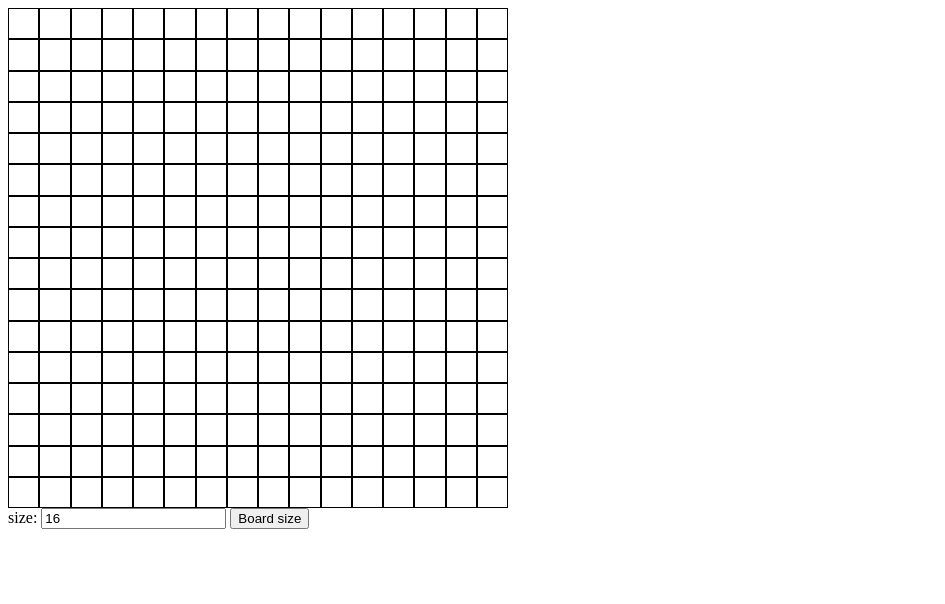
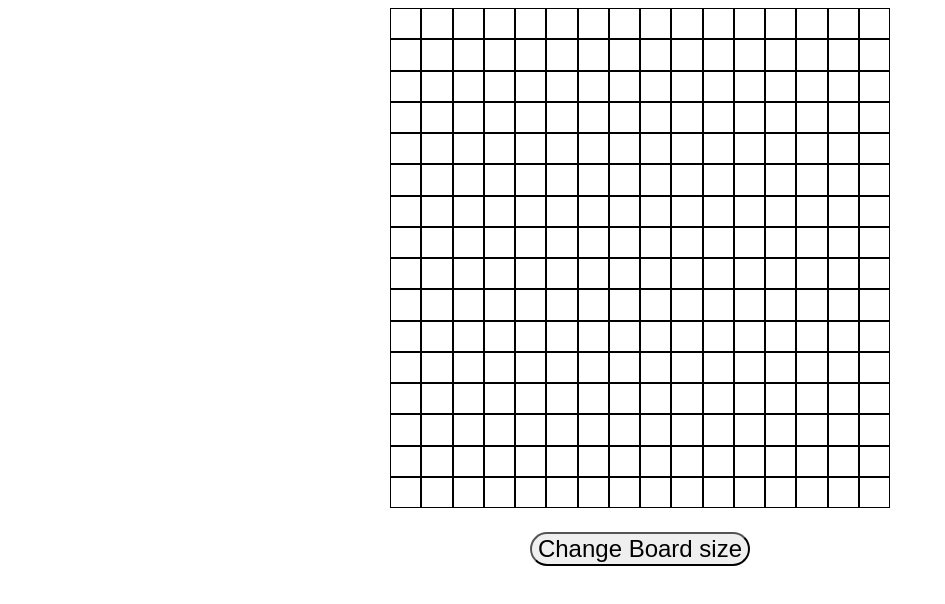
Before and after one commit to QilunL/odin-etch-a-sketch, a plain HTML site: page index.html in a window 1280 px wide. Shown: the whole page, without its empty margins (0-945 px from the left). Drawn offline with Linux system fonts and the light colour scheme.

Commit message:
Resize button, elements centered

```diff
--- a/index.html
+++ b/index.html
@@ -9,11 +9,7 @@
 </head>
 <body>
     <div id="container"></div>
-    <div>
-        <label for="uname">size:</label>
-        <input id="size" type="text" placeholder = "Size" value="16" onchange="resetGrid(this.value)" >
-        <button id="sizeButton" type="button">Board size</button>
-    </div>
+    <button id="sizeButton" type="button" onclick="resetGrid()">Change Board size</button>
     <script src="javascript.js"></script>
 </body>
 </html>
--- a/javascript.js
+++ b/javascript.js
@@ -11,12 +11,18 @@ function fillGrid(n){
   }
 }
 
-function resetGrid(size){
+function resetGrid(){
   let squares = document.getElementById('container');
+  let userInput;
   while (squares.firstChild){
     squares.removeChild(squares.lastChild)
   }
-  fillGrid(size);
+  do {
+    userInput = prompt("Please enter desired board size(Max. 100 x 100)", "16");
+    userInput = parseInt(userInput);
+  }
+  while(userInput > 100);
+  fillGrid(userInput);
 }
 let defaultColor = "black";
 let color = defaultColor;
--- a/style.css
+++ b/style.css
@@ -13,3 +13,15 @@
     background-color: white;
 
 }
+
+body{
+    display:flex;
+    flex-direction: column;
+    align-items: center;
+}
+
+#sizeButton{
+    font-size: x-large;
+    margin-top: 1em;
+    border-radius: 2em;
+}
```
